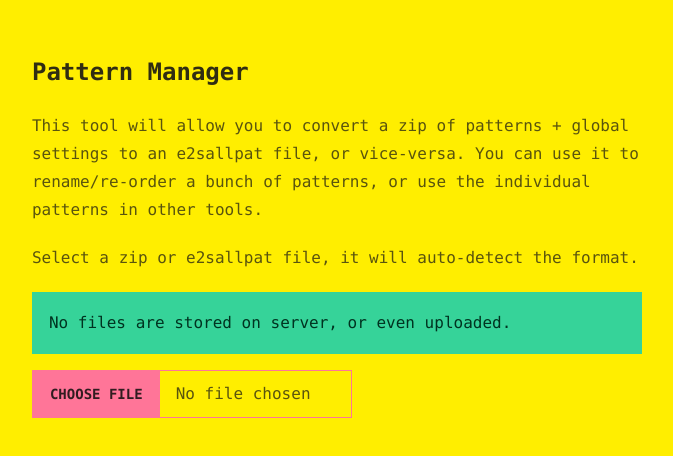
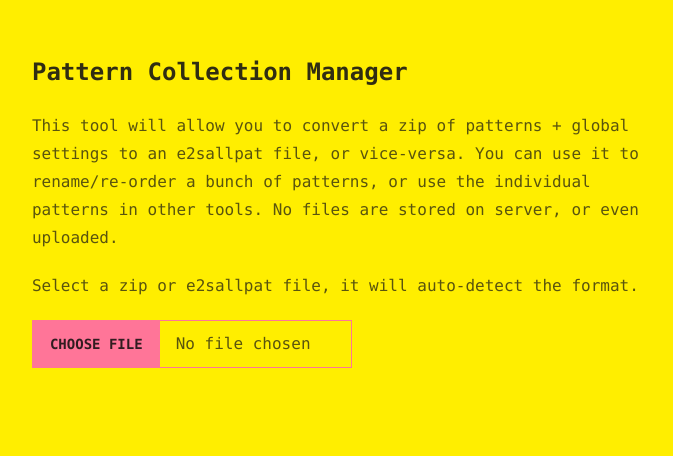
Before and after one commit to konsumer/electribe_tools, a React (Vite) app: page / in a window 1280 px wide. Shown: the top 456 px of the page, without its empty margins (303-976 px from the left). Built offline with nearby package versions, Linux system fonts and the light colour scheme.

Commit message:
fleshing out more UI

```diff
--- a/src/PatternList.jsx
+++ b/src/PatternList.jsx
@@ -1,6 +1,6 @@
 import { useState } from 'react'
 import { DragDropContext, Droppable, Draggable } from 'react-beautiful-dnd'
-import { IconTrash, IconPencil } from '@tabler/icons-react'
+import { IconTrash, IconPencil, IconDownload } from '@tabler/icons-react'
 
 // a little function to help us with reordering the result
 const reorder = (list, startIndex, endIndex) => {
@@ -63,6 +63,8 @@ export default function PatternList ({ items, setItems, ...props }) {
     setEdit(false)
     window.modal_edit.close()
   }
+
+  const handleDownload = n => e => {}
 
   const handFieldChange = n => e => setEdit({ ...edit, [n]: e.target.value })
 
@@ -184,6 +186,9 @@ export default function PatternList ({ items, setItems, ...props }) {
                           <a className='tooltip cursor-pointer' data-tip={`Delete ${item.name}`} onClick={handleDelete(index)}>
                             <IconTrash />
                           </a>
+                          <a className='tooltip cursor-pointer' data-tip={`Download ${item.name}`} onClick={handleDownload(index)}>
+                            <IconDownload />
+                          </a>
                           <a className='tooltip cursor-pointer' data-tip={`Edit ${item.name}`} onClick={handleEditShow(index)}>
                             <IconPencil />
                           </a>
--- a/src/PatternManager.jsx
+++ b/src/PatternManager.jsx
@@ -1,6 +1,6 @@
 import { useState } from 'react'
-import { Uint8ArrayReader, Uint8ArrayWriter, ZipReader, ZipWriter } from '@zip.js/zip.js'
-import { IconCircleXFilled } from '@tabler/icons-react'
+import { Uint8ArrayReader, BlobWriter, ZipReader, ZipWriter } from '@zip.js/zip.js'
+import { IconCircleXFilled, IconDownload } from '@tabler/icons-react'
 
 import { E2Pattern } from './e2.js'
 import { download, readAsArrayBuffer } from './utils.js'
@@ -79,16 +79,26 @@ export default function PatternManager () {
       .catch(e => setError(e.message))
   }
 
+  const handleDownloadE2 = () => {
+
+  }
+
+  const handleDownloadZip = () => {
+
+  }
+
   return (
     <div className='p-2 m-auto prose'>
       <div className='mt-4'>
-        <h2>Pattern Manager</h2>
-        <p className=''>This tool will allow you to convert a zip of patterns + global settings to an e2sallpat file, or vice-versa. You can use it to rename/re-order a bunch of patterns, or use the individual patterns in other tools.</p>
+        <h2>Pattern Collection Manager</h2>
+        <p>This tool will allow you to convert a zip of patterns + global settings to an e2sallpat file, or vice-versa. You can use it to rename/re-order a bunch of patterns, or use the individual patterns in other tools. No files are stored on server, or even uploaded.</p>
         <p>Select a zip or e2sallpat file, it will auto-detect the format.</p>
-        <div className='alert alert-success mb-4'>
-          <span>No files are stored on server, or even uploaded.</span>
+        {!!samples.length && (<p>Drag & drop to re-order</p>)}
+        <div className='flex gap-2 justify-between'>
+          <input id='allpat' onChange={handleFileSelect} type='file' className='file-input file-input-bordered file-input-primary w-full max-w-xs' />
+          {!!samples.length && (<button onClick={handleDownloadE2} className='btn btn-secondary'><IconDownload /> Download e2sallpat</button>)}
+          {!!samples.length && (<button onClick={handleDownloadZip} className='btn btn-secondary'><IconDownload /> Download zip</button>)}
         </div>
-        <input onChange={handleFileSelect} type='file' className='file-input file-input-bordered file-input-primary w-full max-w-xs' />
         {error && (
           <div className='alert alert-error mt-4'>
             <IconCircleXFilled />
```
Also changed, not shown: 1 other file (tests, documents, lock files or other folders).
